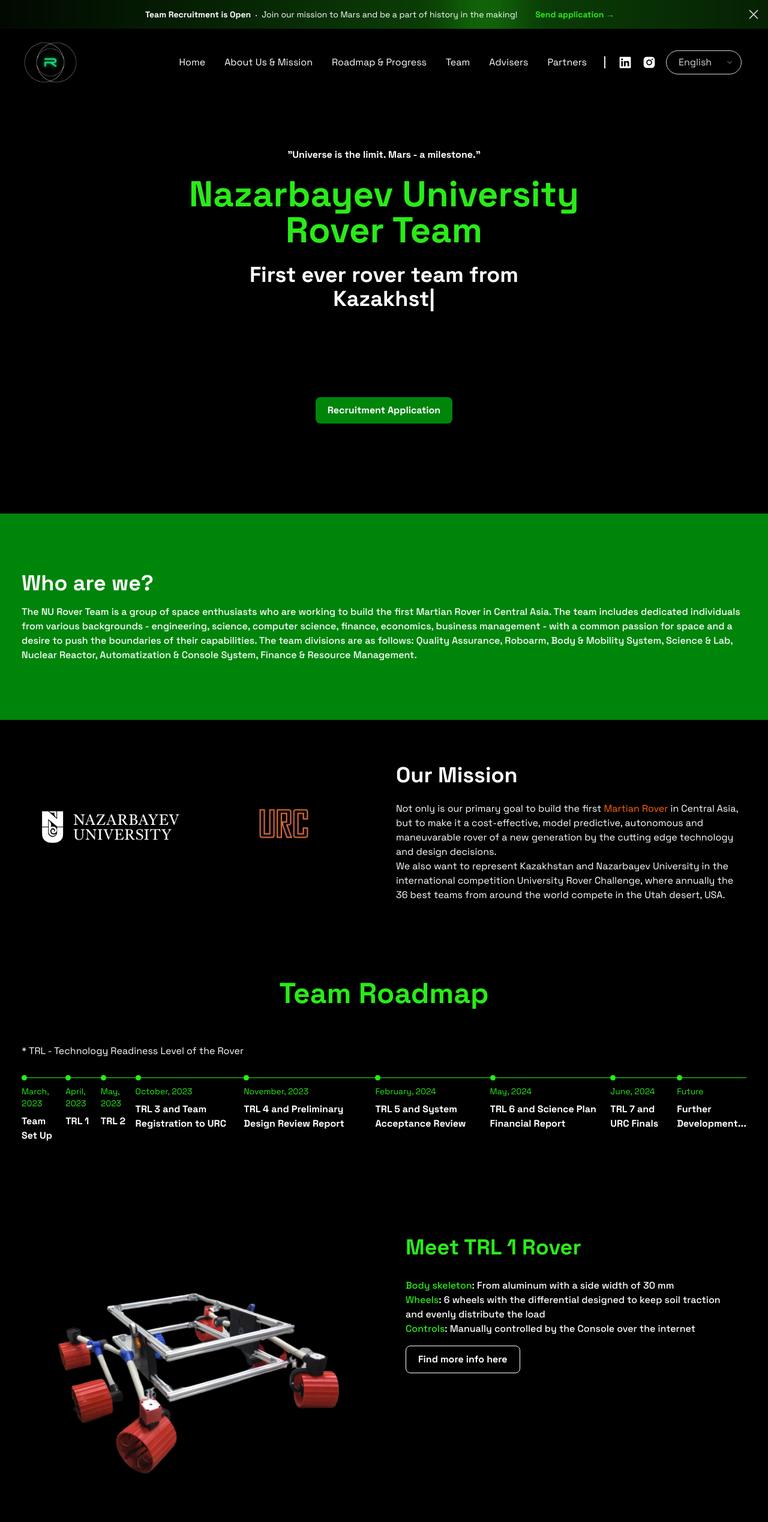
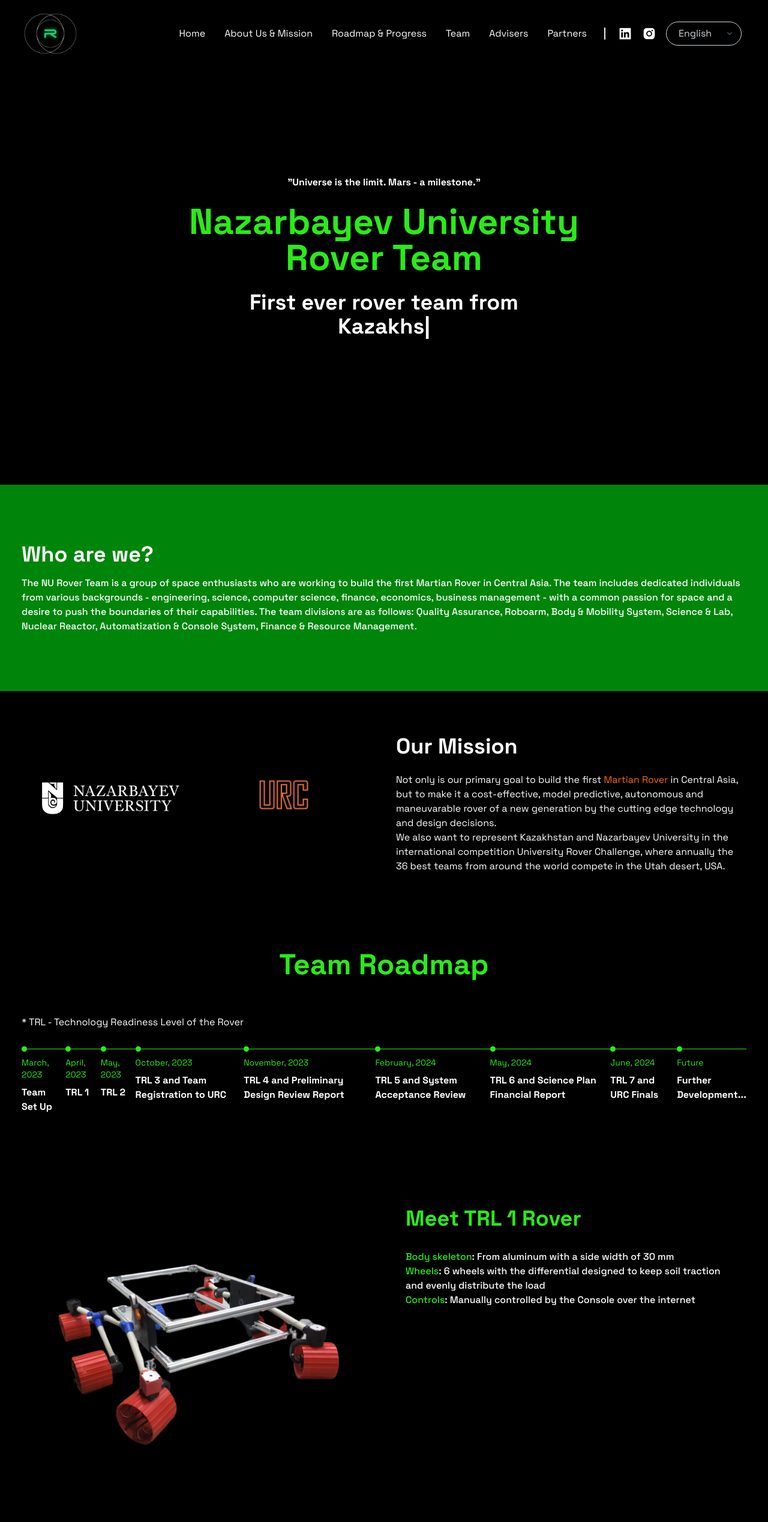
Before and after one commit to NU-Rover-Team-Aspan/NURoverKz.github.io, a React (Vite) app: page / in a window 1280 px wide. Shown: the top 2537 px of the page at 60% size. Built offline with nearby package versions, Linux system fonts and the light colour scheme.

Commit message:
removed old links and announcement hidden

```diff
--- a/src/App.jsx
+++ b/src/App.jsx
@@ -7,13 +7,11 @@
 import Partners from "./components/Partners"
 import Roadmap from "./components/Roadmap"
 import Team from "./components/Team"
-import AnnouncementBanner from "./components/sub/AnnouncementBanner"
 
 function App() {
 
   return (
     <div className="text-white">
-      <AnnouncementBanner/>
       <header className="sticky top-0 z-50 bg-black">
         <Navbar/>
       </header>
--- a/src/components/Hero.jsx
+++ b/src/components/Hero.jsx
@@ -40,14 +40,6 @@
         <p>{t('hero.infoStatic')}</p>
         <span ref={el} />
       </div>
-
-      <div className='relative mt-16 md:mt-36'>
-        <a target="_blank" href={import.meta.env.VITE_FORM_LINK}
-          className="text-white bg-[#00850b] font-semibold rounded-lg px-5 py-2.5 text-center inline-flex items-center"
-        >
-          {t('announcement.full_action')}
-        </a>
-      </div>
     </div>
   )
 }
--- a/src/components/Roadmap.jsx
+++ b/src/components/Roadmap.jsx
@@ -40,7 +40,7 @@
       </div>
       <div className='w-full max-w-[1240px] mx-auto'>
         <RoverDetails header={t('roverTRL1.header')} img={imgRoverTRL1}
-          anchor={{ name: t('roverTRL1.moreInfo'), link: 'https://www.instagram.com/p/Cu646JmMynb/?igshid=MzRlODBiNWFlZA==' }}
+          // anchor={{ name: t('roverTRL1.moreInfo'), link: 'https://www.instagram.com/p/Cu646JmMynb/?igshid=MzRlODBiNWFlZA==' }}
           characteristics={[
             { name: t('roverTRL1.body.name'), descript: t('roverTRL1.body.description') },
             { name: t('roverTRL1.wheels.name'), descript: t('roverTRL1.wheels.description') },
```
